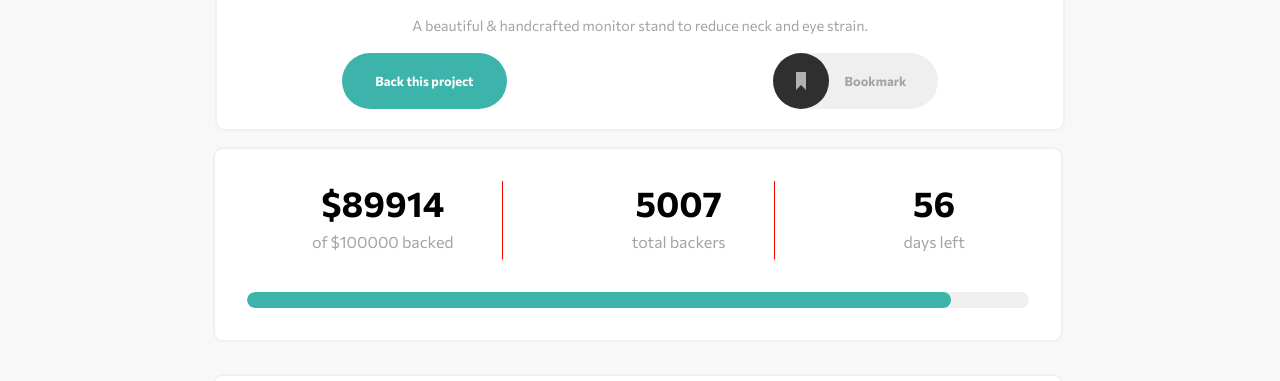
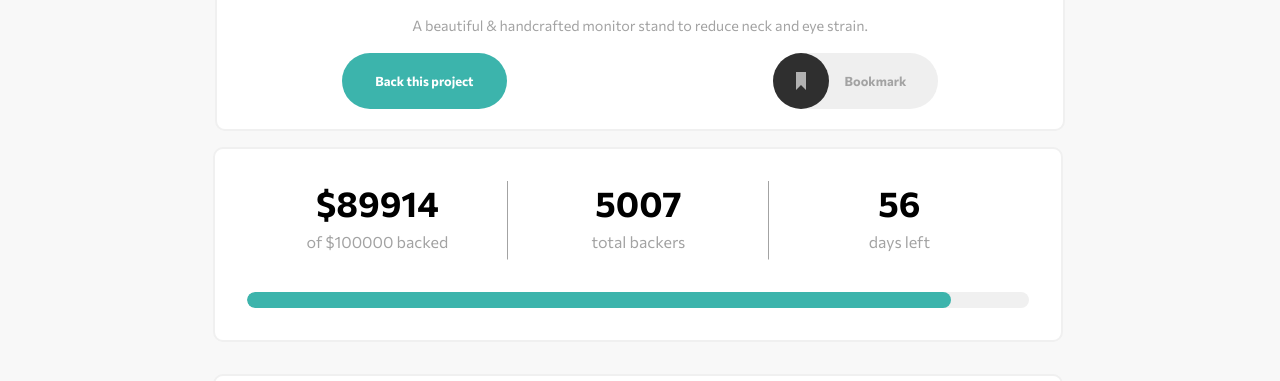
Before and after one commit to jaronimas-codes/crowdfunding-page, a plain HTML site: page index.html in a window 1280 px wide. Shown: the part 382-763 px from the top of the page. Drawn offline with Linux system fonts and the light colour scheme.

Commit message:
Update style.css

```diff
--- a/style.css
+++ b/style.css
@@ -171,7 +171,6 @@ html, body{
   font-family: inherit;
   font-size: 0.8rem;
   font-weight: 700;
-  cursor: pointer;
   transition: 0.2s all ease-in-out;
 }
 
@@ -182,6 +181,7 @@ html, body{
 
 .btn__active {
   background-color: var(--primary--moderate-cyan);
+  cursor: pointer;
 }
 
 .btn__active:hover {
@@ -228,6 +228,7 @@ html, body{
 }
 
 .stats__item {
+  flex: 1;
   display: flex;
   flex-direction: column;
 }
@@ -674,7 +675,6 @@ html, body{
   .nav-desktop__item {
     margin: 0;
     width: 100%;
-    /* border-bottom: 1px solid var(--gray-text); */
     display: inline;
   }
 
@@ -712,8 +712,7 @@ html, body{
   }
 
   .stats__item:not(:last-child) {
-    padding-right: 3rem;
-    border-right: 1px solid red;
+    border-right: 1px solid var(--gray-text);
     border-bottom: 1px solid transparent;
   }
 
```
